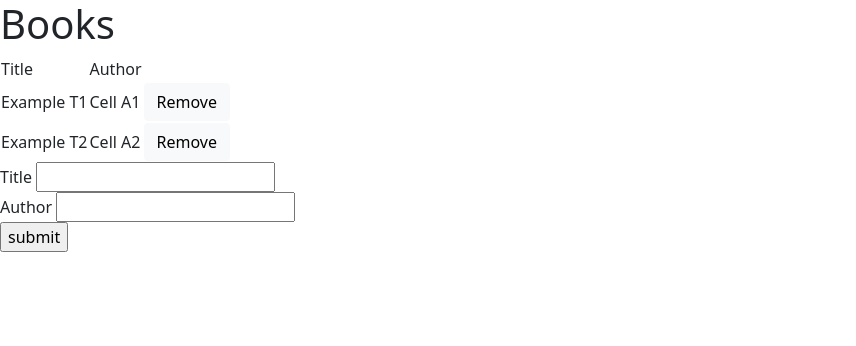
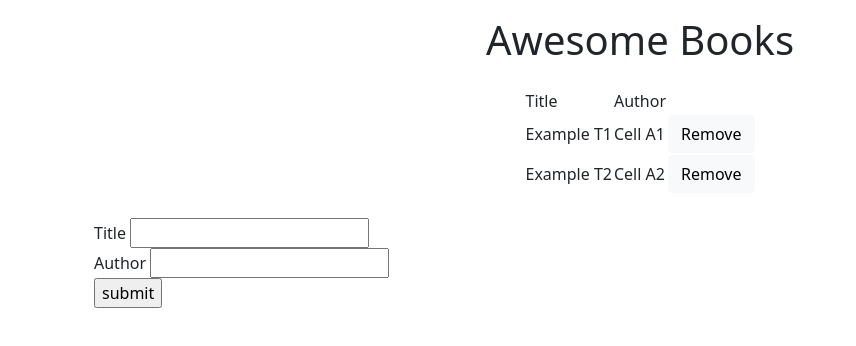
Before and after one commit to vicmaburrito/Awesome_Books, a website: page index.html in a window 1280 px wide. Shown: the whole page, without its empty margins (0-856 px from the left). Drawn offline with nearby package versions, Linux system fonts and the light colour scheme.

Commit message:
Fix userInterface to display in the middle

```diff
--- a/index.html
+++ b/index.html
@@ -12,10 +12,12 @@
     <title>Awesome Books</title>
   </head>
   <body>
-    <h1>Books</h1>
-
-    <div>
-      <table id="basic-table">
+    <script src="app.js"></script>
+    <div class="container">
+      <main class="container-fluid">
+        <div class="mt-3">
+          <h1 class="text-center">Awesome Books</h1>
+          <table id="basic-table" class="book-table m-auto border-dark ps-0 my-4">
         <tr>
           <td>Title</td>
           <td>Author</td>
@@ -41,7 +43,7 @@
       <br />
       <input type="submit" value="submit" />
     </form>
-    <br />
-    <script src="app.js"></script>
+    </div>
+    </main>
   </body>
 </html>
```
